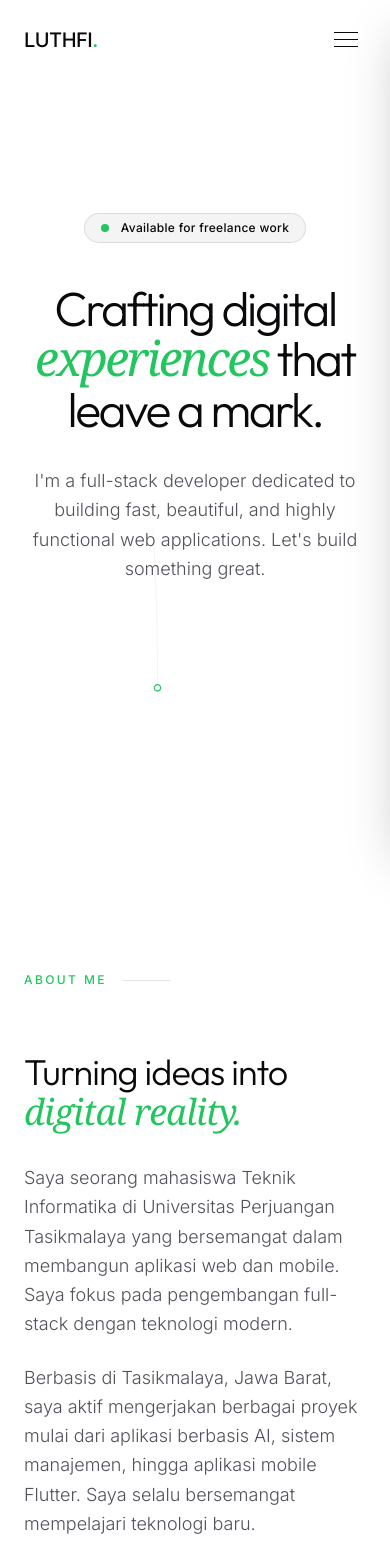
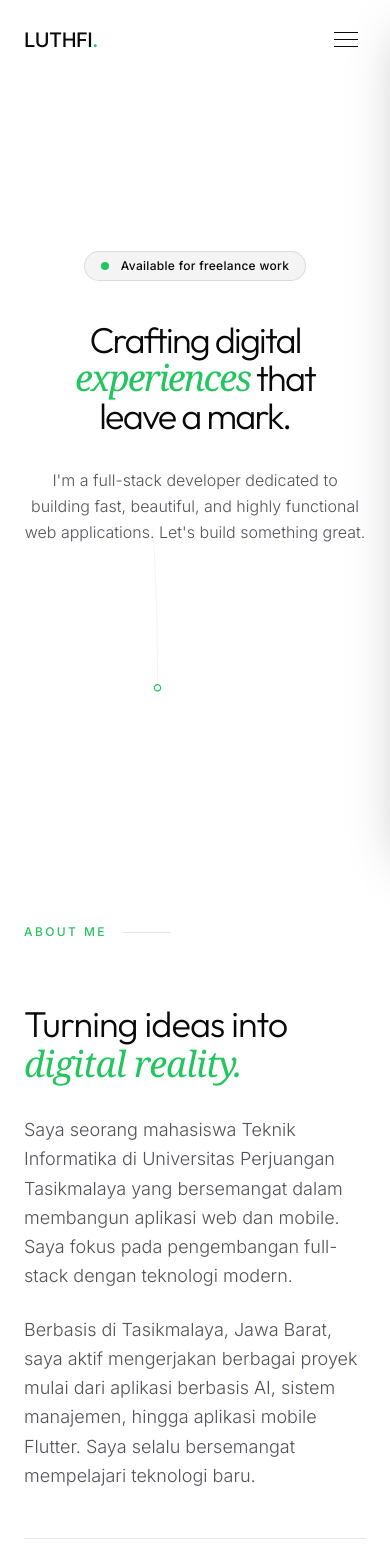
Before and after one commit to luthfiadilal/profile-website, a Next.js app: page / in a window 390 px wide. Shown: the top 1568 px of the page. Built offline with nearby package versions, Linux system fonts and the light colour scheme.

Commit message:
mobile responsive

```diff
--- a/src/components/AboutSection.tsx
+++ b/src/components/AboutSection.tsx
@@ -95,7 +95,7 @@ export default function AboutSection() {
     <section
       id="about"
       ref={sectionRef}
-      className="py-32 relative bg-[var(--bg-primary)] transition-colors duration-500 overflow-hidden"
+      className="py-20 md:py-32 relative bg-[var(--bg-primary)] transition-colors duration-500 overflow-hidden"
     >
       <div className="max-w-5xl mx-auto px-6">
         <div className="grid grid-cols-1 lg:grid-cols-12 gap-16 lg:gap-8 items-start">
--- a/src/components/ExperienceSection.tsx
+++ b/src/components/ExperienceSection.tsx
@@ -111,7 +111,7 @@ export default function ExperienceSection() {
     <section
       id="experience"
       ref={sectionRef}
-      className="py-24 md:py-32 relative bg-[var(--bg-primary)] transition-colors duration-500 clip-path-fix"
+      className="py-20 md:py-32 relative bg-[var(--bg-primary)] transition-colors duration-500 clip-path-fix"
     >
       <div className="max-w-5xl mx-auto px-6">
         <div className="grid grid-cols-1 lg:grid-cols-12 gap-16 lg:gap-8 items-start">
--- a/src/components/HeroSection.tsx
+++ b/src/components/HeroSection.tsx
@@ -88,7 +88,7 @@ export default function HeroSection() {
             {/* Animated Background Lines */}
             <HeroAnimatedLines />
 
-            <div className="relative z-10 max-w-5xl mx-auto px-6 py-32 text-center flex flex-col items-center">
+            <div className="relative z-10 max-w-5xl mx-auto px-6 py-20 md:py-32 text-center flex flex-col items-center">
                 {/* Badge */}
                 <div className="hero-badge opacity-0 flex items-center gap-3 px-4 py-1.5 rounded-full border border-[var(--border-color)] bg-[var(--bg-secondary)] text-[var(--text-primary)] text-xs font-medium tracking-wide mb-10">
                     <span className="relative flex h-2 w-2">
@@ -99,7 +99,7 @@ export default function HeroSection() {
                 </div>
 
                 {/* Heading */}
-                <h1 className="font-outfit font-light text-5xl md:text-7xl lg:text-[6.5rem] leading-[1.05] tracking-tighter mb-8 text-[var(--text-primary)]">
+                <h1 className="font-outfit font-light text-4xl md:text-7xl lg:text-[6.5rem] leading-[1.05] tracking-tighter mb-8 text-[var(--text-primary)]">
                     <div className="hero-title-line opacity-0" style={{ perspective: "1000px" }}>Crafting digital</div>
                     <div className="hero-title-line opacity-0" style={{ perspective: "1000px" }}>
                         <span className="font-serif italic text-[var(--accent-primary)]">experiences</span> that
@@ -108,7 +108,7 @@ export default function HeroSection() {
                 </h1>
 
                 {/* Subtitle */}
-                <p className="hero-desc opacity-0 max-w-2xl mx-auto text-[var(--text-secondary)] text-lg md:text-xl font-light leading-relaxed mb-12">
+                <p className="hero-desc opacity-0 max-w-2xl mx-auto text-[var(--text-secondary)] text-base md:text-xl font-light leading-relaxed mb-12">
                     I&apos;m a full-stack developer dedicated to building fast, beautiful, and highly functional web applications. Let&apos;s build something great.
                 </p>
 
--- a/src/components/SkillsProjectsSection.tsx
+++ b/src/components/SkillsProjectsSection.tsx
@@ -158,7 +158,7 @@ export default function SkillsProjectsSection() {
     <div id="skills" ref={containerRef} className="relative w-full">
       {/* ── Panel 1: Skills ────────── */}
       <section
-        className="sticky-panel sticky top-0 h-screen flex flex-col justify-center"
+        className="sticky-panel sticky top-0 h-screen md:h-screen flex flex-col justify-center"
         style={{ zIndex: 10, backgroundColor: "var(--bg-primary)" }}
       >
         {/* card-inner: the white/light card — no scale animation, no inner shadow */}
@@ -176,7 +176,7 @@ export default function SkillsProjectsSection() {
       {projects.map((project, i) => (
         <section
           key={project.title}
-          className="sticky-panel sticky top-0 h-screen flex flex-col justify-center bg-black"
+          className="sticky-panel sticky top-0 h-screen md:h-screen flex flex-col justify-center bg-black"
           style={{ zIndex: 11 + i }}
         >
           <div
--- a/src/components/TechMarquee.tsx
+++ b/src/components/TechMarquee.tsx
@@ -46,10 +46,10 @@ export default function TechMarquee() {
     <section className="py-20 relative bg-[var(--bg-primary)] transition-colors duration-500">
       <div className="max-w-5xl mx-auto px-6 relative overflow-hidden">
         {/* PERBAIKAN: Ubah left-6 menjadi left-0 agar fade menempel di ujung layar */}
-        <div className="absolute left-0 top-0 w-24 md:w-48 h-full bg-gradient-to-r from-[var(--bg-primary)] to-transparent z-10 pointer-events-none"></div>
+        <div className="absolute left-0 top-0 w-12 md:w-48 h-full bg-gradient-to-r from-[var(--bg-primary)] to-transparent z-10 pointer-events-none"></div>
 
         {/* PERBAIKAN: Ubah right-6 menjadi right-0 agar fade menempel di ujung layar */}
-        <div className="absolute right-0 top-0 w-24 md:w-48 h-full bg-gradient-to-l from-[var(--bg-primary)] to-transparent z-10 pointer-events-none"></div>
+        <div className="absolute right-0 top-0 w-12 md:w-48 h-full bg-gradient-to-l from-[var(--bg-primary)] to-transparent z-10 pointer-events-none"></div>
 
         {/* Scrolling Inner Container */}
         <div className="flex w-max animate-marquee whitespace-nowrap">
--- a/src/components/projects/ProjectPanel.tsx
+++ b/src/components/projects/ProjectPanel.tsx
@@ -17,7 +17,7 @@ export default function ProjectPanel({ project, index }: ProjectPanelProps) {
   const palette = PALETTES[project.palette];
 
   return (
-    <div className="max-w-7xl w-full mx-auto px-6 md:px-12 flex flex-col lg:flex-row gap-16 items-center relative z-20">
+    <div className="max-w-7xl w-full mx-auto px-6 md:px-12 py-20 md:py-0 flex flex-col lg:flex-row gap-12 lg:gap-16 items-center relative z-20">
       {/* Left Side: Content */}
       <div className="flex-1 w-full order-2 lg:order-1">
         {/* Index label */}
@@ -91,7 +91,7 @@ export default function ProjectPanel({ project, index }: ProjectPanelProps) {
       {/* Right Side: Abstract number visual */}
       <div className="flex-1 w-full flex justify-center lg:justify-end order-1 lg:order-2 fade-up-item">
         <div
-          className="relative w-[280px] h-[280px] sm:w-[350px] sm:h-[350px] lg:w-[450px] lg:h-[450px] rounded-3xl overflow-hidden group flex items-center justify-center"
+          className="relative w-[200px] h-[200px] sm:w-[350px] sm:h-[350px] lg:w-[450px] lg:h-[450px] rounded-3xl overflow-hidden group flex items-center justify-center"
           style={{
             backgroundColor: palette.tagBg,
             border: `1px solid ${palette.border}`,
@@ -104,7 +104,7 @@ export default function ProjectPanel({ project, index }: ProjectPanelProps) {
           />
           {/* Number */}
           <div
-            className="font-serif italic text-[10rem] sm:text-[14rem] lg:text-[18rem] select-none opacity-[0.07] transition-all duration-700 ease-out group-hover:opacity-[0.14] group-hover:-translate-y-4"
+            className="font-serif italic text-[7rem] sm:text-[14rem] lg:text-[18rem] select-none opacity-[0.07] transition-all duration-700 ease-out group-hover:opacity-[0.14] group-hover:-translate-y-4"
             style={{ color: palette.textPrimary }}
           >
             0{index + 1}
```
Also changed, not shown: src/components/ContactSection.tsx (+4 -4 lines).
